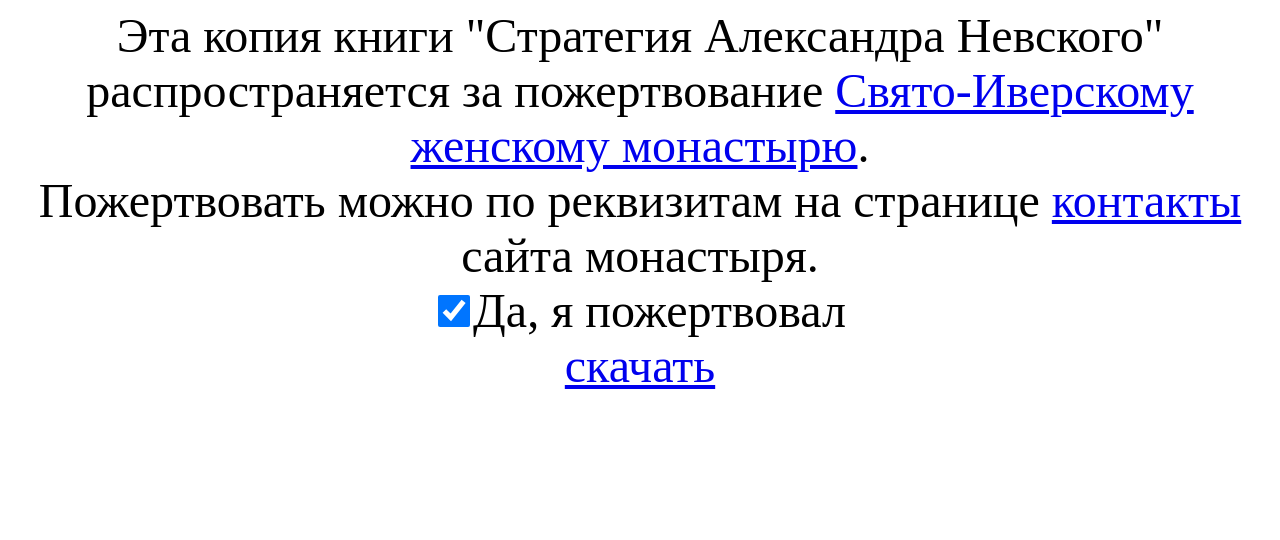
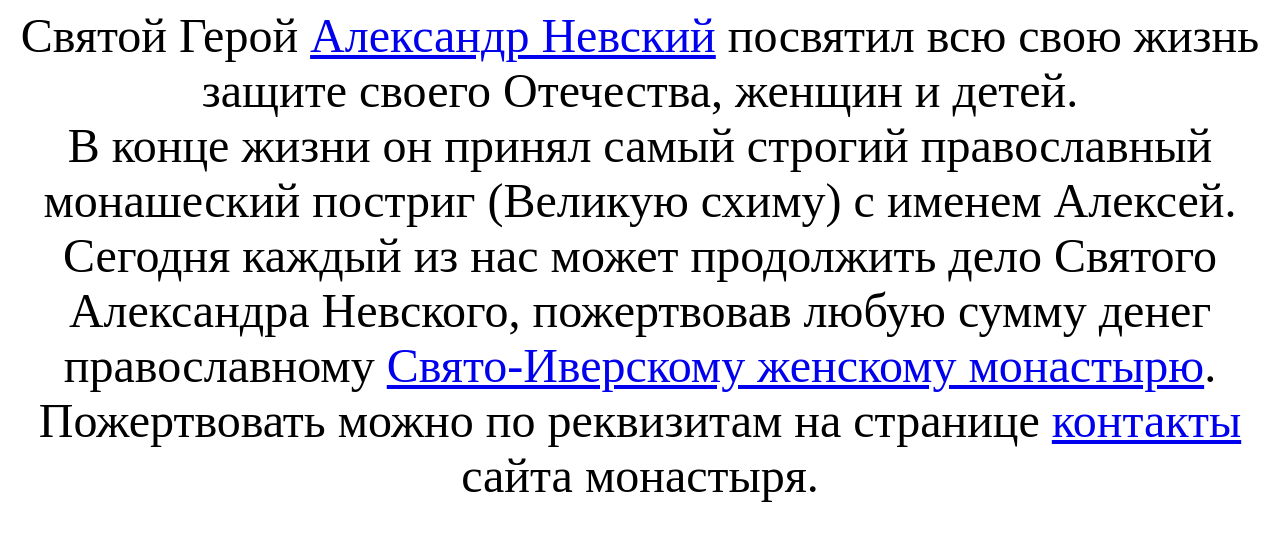
Before and after one commit to AleksandrNevskii/aleksandrnevskii, a plain HTML site: page index.html in a window 1280 px wide. Drawn offline with Linux system fonts and the light colour scheme.

Commit message:
Update index.html

```diff
--- a/ivermon.html
+++ b/index.html
@@ -1,7 +1,7 @@
 <html lang="ru">
   <head>
-  <title>Свято-Иверский женский монастырь</title>
-  <meta content="keywords">
+    <title>Святой Герой Александр Невский</title>
+    <meta content="keywords">
   <style>
     body {
       text-align:center;
@@ -13,9 +13,9 @@
   </style>
 </head>
   <body>
-    <div>Эта копия книги "Стратегия Александра Невского" распространяется за пожертвование <a href="https://www.iver-mon.ru">Свято-Иверскому женскому монастырю</a>.</div>
+    <div>Святой Герой <a href="https://azbyka.ru/days/sv-aleksandr-v-shime-aleksij-nevskij">Александр Невский</a> посвятил всю свою жизнь защите своего Отечества, женщин и детей.</div>
+    <div>В конце жизни он принял самый строгий православный монашеский постриг (Великую схиму) с именем Алексей.</div>
+    <div>Сегодня каждый из нас может продолжить дело Святого Александра Невского, пожертвовав любую сумму денег православному <a href="https://www.iver-mon.ru">Свято-Иверскому женскому монастырю</a>.</div>
     <div>Пожертвовать можно по реквизитам на странице <a href="https://www.iver-mon.ru/contacts/">контакты</a> сайта монастыря.</div>
-    <span><input type="checkbox" checked="checked" style="width:32px;height:32px;">Да, я пожертвовал</span>
-    <div><a href="https://AleksandrNevskii.github.io/iver.mon/StrategiyaAleksandraNevskogo.pdf" download="">скачать</a></div>
   </body>
 </html>
```
